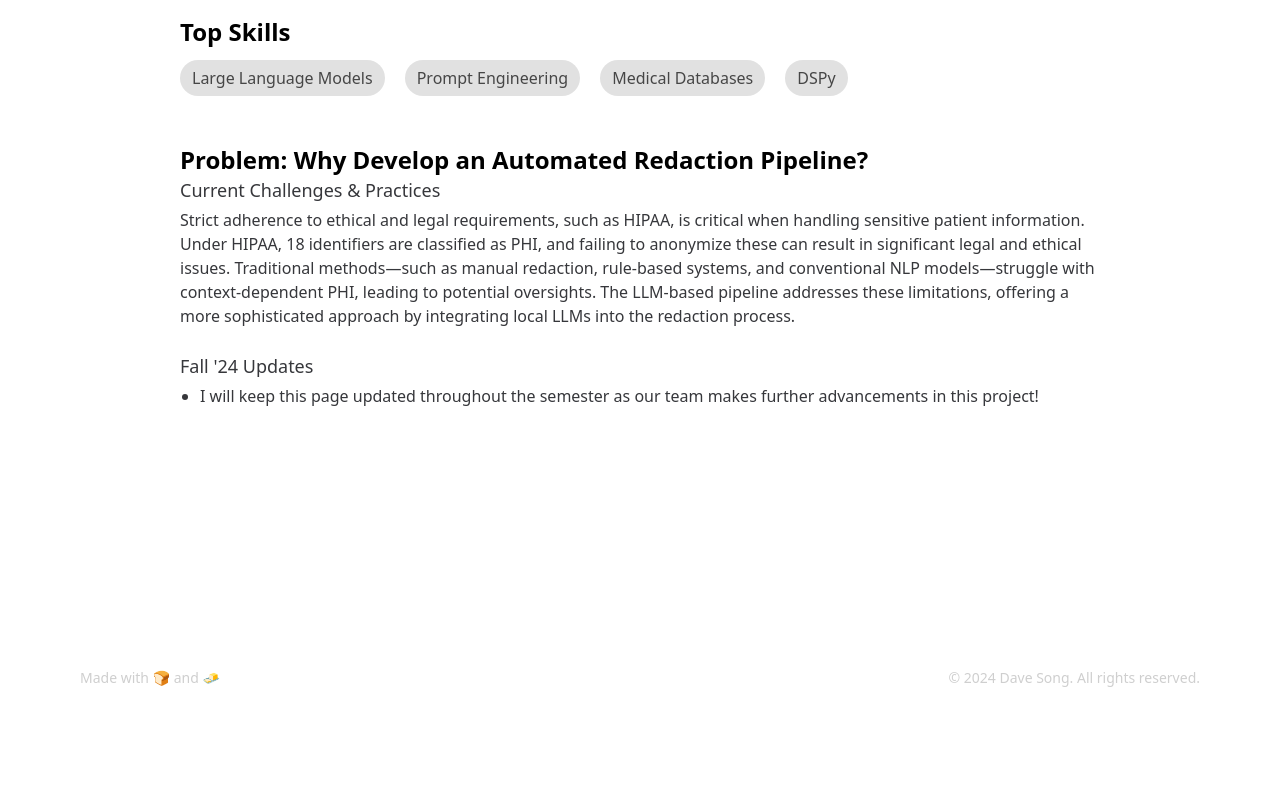
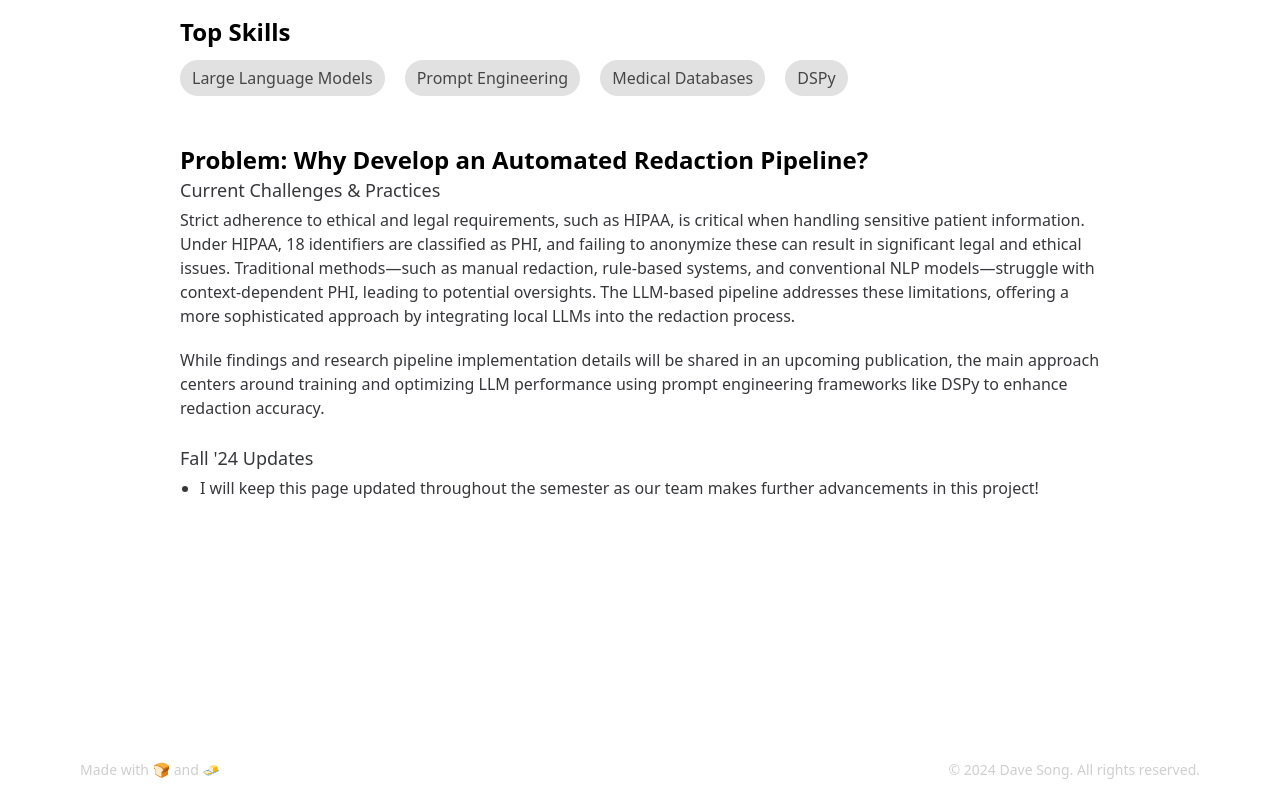
Before and after one commit to Dv-song/portfolio, a Next.js app in the folder portfolio_web/: page /work/pages/brownresearch in a window 1280 px wide. Shown: the part 1061-1861 px from the top of the page. Before the commit the page ends 1769 px from the top, so only its background shows below. Built offline with nearby package versions, Linux system fonts and the light colour scheme.

Commit message:
llm research page content update

```diff
--- a/portfolio_web/app/work/pages/brownresearch/page.tsx
+++ b/portfolio_web/app/work/pages/brownresearch/page.tsx
@@ -38,6 +38,10 @@ const content: any = [
     type: "body_text",
     text: "Strict adherence to ethical and legal requirements, such as HIPAA, is critical when handling sensitive patient information. Under HIPAA, 18 identifiers are classified as PHI, and failing to anonymize these can result in significant legal and ethical issues. Traditional methods—such as manual redaction, rule-based systems, and conventional NLP models—struggle with context-dependent PHI, leading to potential oversights. The LLM-based pipeline addresses these limitations, offering a more sophisticated approach by integrating local LLMs into the redaction process.",
   },
+  {
+    type: "body_text",
+    text: "While findings and research pipeline implementation details will be shared in an upcoming publication, the main approach centers around training and optimizing LLM performance using prompt engineering frameworks like DSPy to enhance redaction accuracy.",
+  },
   { type: "section_subtitle", text: " " },
   { type: "section_subtitle", text: "Fall '24 Updates" },
   {
```
